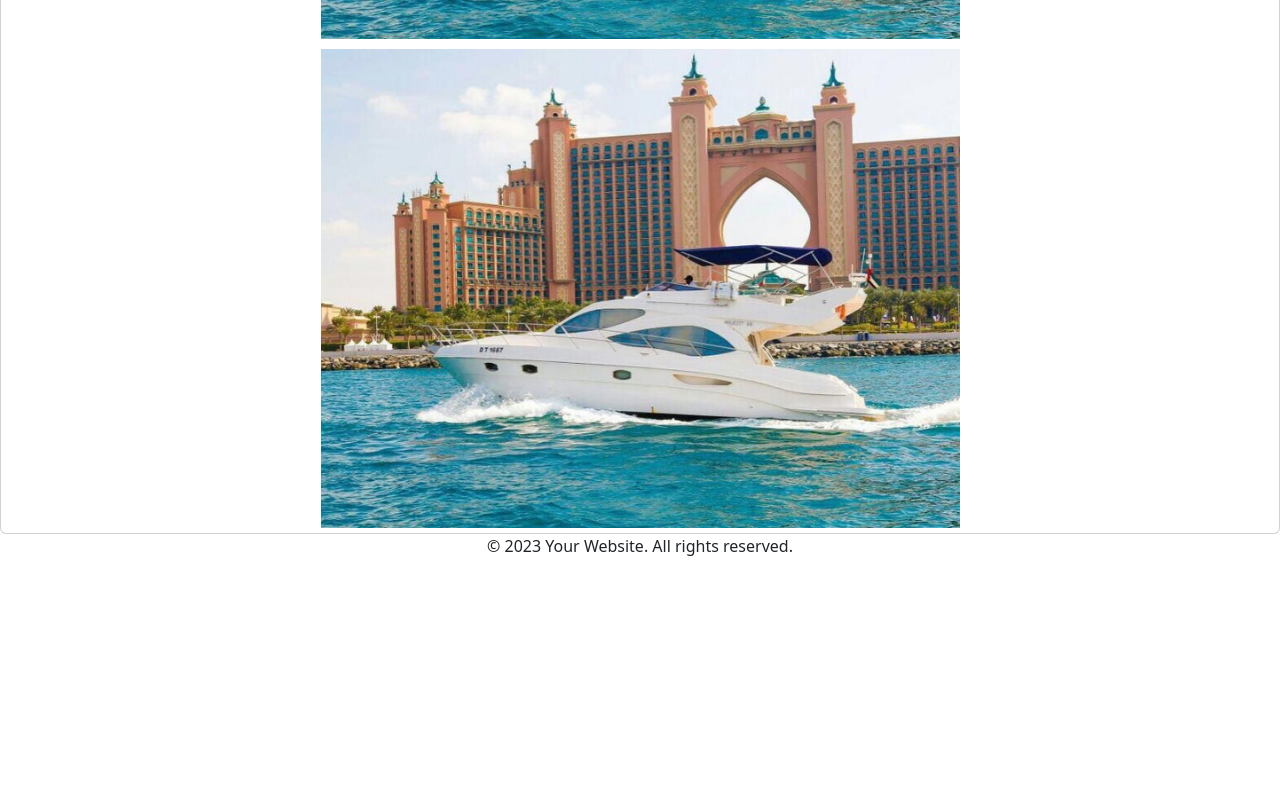
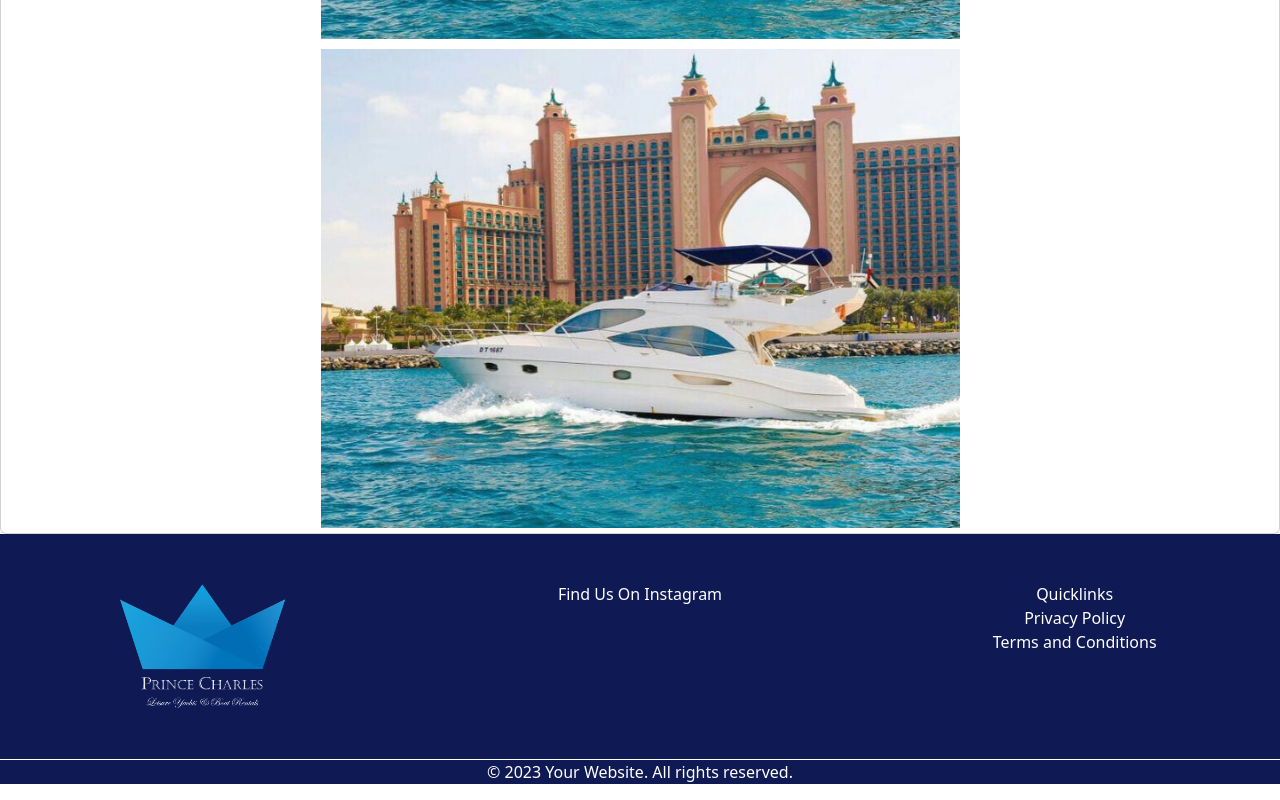
Before and after one commit to mirajhad/princecharles, a React (Create React App) app: page / in a window 1280 px wide. Shown: the part 3228-4028 px from the top of the page. Before the commit the page ends 3802 px from the top, so only its background shows below. Built offline with nearby package versions, Linux system fonts and the light colour scheme.

Commit message:
(feat): footer modified

```diff
--- /dev/null
+++ b/src/components/Footer/Footer.css
@@ -0,0 +1,12 @@
+.footer{
+    background-color: rgb(15, 25, 84);
+}
+.div{
+    display: flex;
+    justify-content: space-around;
+}
+
+.line {
+    height: 1px;
+    background-color: white;
+  }
--- a/src/components/Footer/Footer.js
+++ b/src/components/Footer/Footer.js
@@ -1,12 +1,29 @@
 import React from "react";
-
+import "./Footer.css";
+import logoHeader from "../../assets/logoHeader.png";
 function Footer() {
   return (
     <footer className="footer">
-    <div className="footer-content">
-      <p>&copy; 2023 Your Website. All rights reserved.</p>
-    </div>
-  </footer>
+      <div class="">
+        <div class="row text-white mb-5">
+          <div class="col mt-5 ml-5">
+            <img className="w-50" src={logoHeader} alt="logoHeader" />
+          </div>
+          <div class="col mt-5">
+          Find Us On Instagram
+          </div>
+          <div class="col mt-5 mr-5">
+            <div>Quicklinks</div>
+            <div>Privacy Policy</div>
+            <div>Terms and Conditions</div>
+          </div>
+        </div>
+      </div>
+      <div class="line"></div>
+      <div className="footer-content text-white">
+        <p>&copy; 2023 Your Website. All rights reserved.</p>
+      </div>
+    </footer>
   );
 }
 export default Footer;
```
